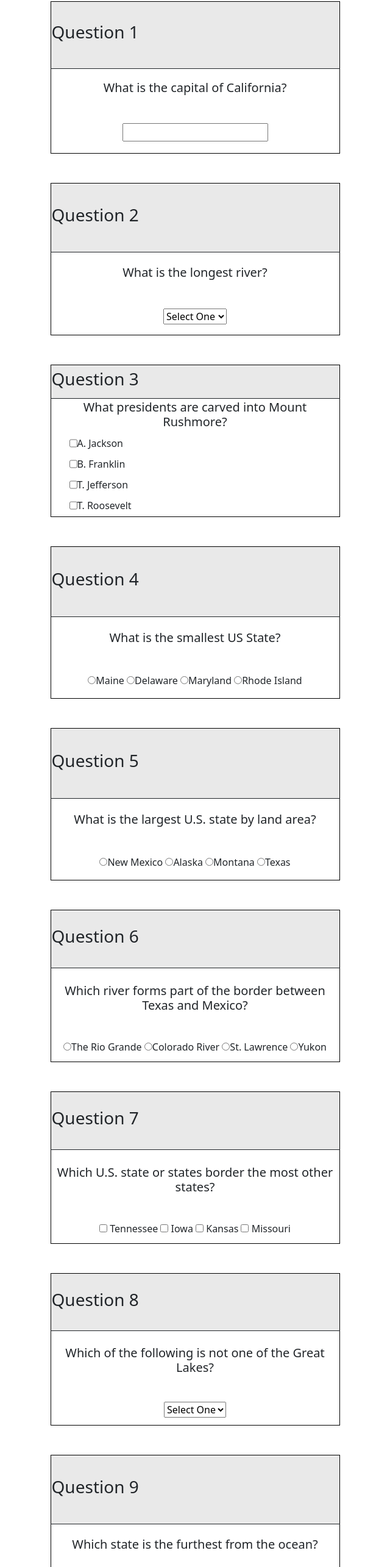
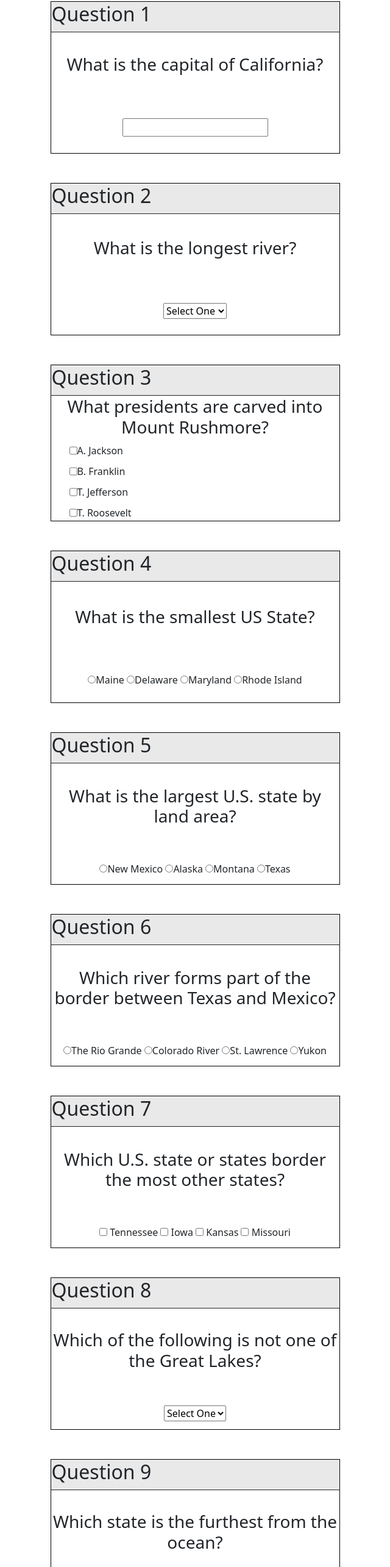
Before and after one commit to devjp507/devjp507.github.io, a plain HTML site: page hw2/index.html in a window 1280 px wide. Shown: the part 150-2720 px from the top of the page at 61% size, without its empty margins (320-960 px from the left). Drawn offline with nearby package versions, Linux system fonts and the light colour scheme.

Commit message:
Fixed Nu html checker errors

```diff
--- a/hw2/css/style.css
+++ b/hw2/css/style.css
@@ -5,11 +5,10 @@ table {
     height: 250px;
     width: 475px;
 }
-th{
+.th{
     background-color: rgba(128, 128, 128, 0.176);
-    padding-bottom: 5px;
-    padding-top: 5px;
     border-bottom: 1px solid;
+    height: 50px;
 }
 .qh{
     display: flex;
@@ -25,3 +24,6 @@ th{
 .q3i{
     display: flex;
  }
+ .hidden{
+    display: none;
+ }
--- a/hw2/index.html
+++ b/hw2/index.html
@@ -13,14 +13,14 @@
 
   <table>
     <tr>
-      <th>
+      <td class="th">
         <div id="q1Feedback"></div>
-        <h3 class="qh">Question 1<span id="q1pts"></span></h3>
-      </th>
+        <h2 class="qh">Question 1<span id="q1pts"></span></h2>
+      </td>
     </tr>
     <tr>
       <td>
-        <h5><span id="markImg1"></span>What is the capital of California?</h5>
+        <h3><span id="markImg1"></span>What is the capital of California?</h3>
       </td>
     </tr>
     <tr>
@@ -34,14 +34,14 @@
 
   <table>
     <tr>
-      <th>
+      <td class="th">
         <div id="q2Feedback"></div>
-        <h3 class="qh">Question 2<span id="q2pts"></span></h3>
-      </th>
+        <h2 class="qh">Question 2<span id="q2pts"></span></h2>
+      </td>
     </tr>
     <tr>
       <td>
-        <h5><span id="markImg2"></span>What is the longest river?</h5>
+        <h3><span id="markImg2"></span>What is the longest river?</h3>
       </td>
     </tr>
     <tr>
@@ -61,30 +61,30 @@
 
   <table>
     <tr>
-      <th>
+      <td class="th">
         <div id="q3Feedback"></div>
-        <h3 class="qh">Question 3<span id="q3pts"></span></h3>
-      </th>
+        <h2 class="qh">Question 3<span id="q3pts"></span></h2>
+      </td>
     </tr>
     <tr>
       <td>
-        <h5><span id="markImg3"></span>What presidents are carved into Mount Rushmore?</h5>
+        <h3><span id="markImg3"></span>What presidents are carved into Mount Rushmore?</h3>
       </td>
     </tr>
     <tr>
       <td id="q3">
-        <label class="q3i">
-        <input type="checkbox" id="Jackson"> <label for="Jackson">A. Jackson</label>
-        </label>
-        <label class="q3i">
-        <input type="checkbox" id="Franklin"> <label for="Franklin">B. Franklin</label>
-        </label>
-        <label class="q3i">
-        <input type="checkbox" id="Jefferson"> <label for="Jefferson">T. Jefferson</label>
-        </label>
-        <label class="q3i">
-        <input type="checkbox" id="Roosevelt"> <label for="Roosevelt">T. Roosevelt</label>
-        </label>
+        <span class="q3i">
+          <input type="checkbox" id="Jackson"> <label for="Jackson">A. Jackson</label>
+        </span>
+        <span class="q3i">
+          <input type="checkbox" id="Franklin"> <label for="Franklin">B. Franklin</label>
+        </span>
+        <span class="q3i">
+          <input type="checkbox" id="Jefferson"> <label for="Jefferson">T. Jefferson</label>
+        </span>
+        <span class="q3i">
+          <input type="checkbox" id="Roosevelt"> <label for="Roosevelt">T. Roosevelt</label>
+        </span>
       </td>
     </tr>
   </table>
@@ -93,14 +93,14 @@
 
   <table>
     <tr>
-      <th>
+      <td class="th">
         <div id="q4Feedback"></div>
-        <h3 class="qh">Question 4<span id="q4pts"></span></h3>
-      </th>
+        <h2 class="qh">Question 4<span id="q4pts"></span></h2>
+      </td>
     </tr>
     <tr>
       <td>
-        <h5><span id="markImg4"></span>What is the smallest US State?</h5>
+        <h3><span id="markImg4"></span>What is the smallest US State?</h3>
       </td>
     </tr>
     <tr>
@@ -114,14 +114,14 @@
 
   <table>
     <tr>
-      <th>
+      <td class="th">
         <div id="q5Feedback"></div>
-        <h3 class="qh">Question 5<span id="q5pts"></span></h3>
-      </th>
+        <h2 class="qh">Question 5<span id="q5pts"></span></h2>
+      </td>
     </tr>
     <tr>
       <td>
-        <h5><span id="markImg5"></span>What is the largest U.S. state by land area?</h5>
+        <h3><span id="markImg5"></span>What is the largest U.S. state by land area?</h3>
       </td>
     </tr>
     <tr>
@@ -135,14 +135,14 @@
 
   <table>
     <tr>
-      <th>
+      <td class="th">
         <div id="q6Feedback"></div>
-        <h3 class="qh">Question 6<span id="q6pts"></span></h3>
-      </th>
+        <h2 class="qh">Question 6<span id="q6pts"></span></h2>
+      </td>
     </tr>
     <tr>
       <td>
-        <h5><span id="markImg6"></span>Which river forms part of the border between Texas and Mexico?</h5>
+        <h3><span id="markImg6"></span>Which river forms part of the border between Texas and Mexico?</h3>
       </td>
     </tr>
     <tr>
@@ -156,14 +156,14 @@
 
   <table>
     <tr>
-      <th>
+      <td class="th">
         <div id="q7Feedback"></div>
-        <h3 class="qh">Question 7<span id="q7pts"></span></h3>
-      </th>
+        <h2 class="qh">Question 7<span id="q7pts"></span></h2>
+      </td>
     </tr>
     <tr>
       <td>
-        <h5><span id="markImg7"></span>Which U.S. state or states border the most other states?</h5>
+        <h3><span id="markImg7"></span>Which U.S. state or states border the most other states?</h3>
       </td>
     </tr>
     <tr>
@@ -180,14 +180,14 @@
 
   <table>
     <tr>
-      <th>
+      <td class="th">
         <div id="q8Feedback"></div>
-        <h3 class="qh">Question 8<span id="q8pts"></span></h3>
-      </th>
+        <h2 class="qh">Question 8<span id="q8pts"></span></h2>
+      </td>
     </tr>
     <tr>
       <td>
-        <h5><span id="markImg8"></span>Which of the following is not one of the Great Lakes?</h5>
+        <h3><span id="markImg8"></span>Which of the following is not one of the Great Lakes?</h3>
       </td>
     </tr>
     <tr>
@@ -208,14 +208,14 @@
 
   <table>
     <tr>
-      <th>
+      <td class="th">
         <div id="q9Feedback"></div>
-        <h3 class="qh">Question 9<span id="q9pts"></span></h3>
-      </th>
+        <h2 class="qh">Question 9<span id="q9pts"></span></h2>
+      </td>
     </tr>
     <tr>
       <td>
-        <h5><span id="markImg9"></span>Which state is the furthest from the ocean?</h5>
+        <h3><span id="markImg9"></span>Which state is the furthest from the ocean?</h3>
       </td>
     </tr>
     <tr>
@@ -236,14 +236,14 @@
 
   <table>
     <tr>
-      <th>
+      <td class="th">
         <div id="q10Feedback"></div>
-        <h3 class="qh">Question 10<span id="q10pts"></span></h3>
-      </th>
+        <h2 class="qh">Question 10<span id="q10pts"></span></h2>
+      </td>
     </tr>
     <tr>
       <td>
-        <h5><span id="markImg10"></span>What is the flattest state?</h5>
+        <h3><span id="markImg10"></span>What is the flattest state?</h3>
       </td>
     </tr>
     <tr>
@@ -255,12 +255,12 @@
 
   <br><br>
 
-  <h3 id="validationFdbk" class="bg-danger text-white"></h3>
+  <h3 id="validationFdbk" class="bg-danger text-white" class="hidden"></h3>
   <button class="btn btn-outline-primary">Submit Quiz</button>
-  <h2 id="totalScore" class="text-info"></h2>
-  <h2 id="above80"></h2>
+  <h2 id="totalScore" class="text-info" class="hidden"></h2>
+  <h2 id="above80" class="hidden"></h2>
 
-  <h3 id="totalAttempts"></h3>
+  <h3 id="totalAttempts" class="hidden"></h3>
 
   <script src="js/script.js"></script>
 </body>
--- a/hw2/js/script.js
+++ b/hw2/js/script.js
@@ -134,6 +134,11 @@ function gradeQuiz() {
     document.querySelector("#above80").textContent = "Congratulations on getting " + finalPercentage + "%!!";
   }
 
+  document.querySelector("#validationFdbk").classList.remove('hidden');
+  document.querySelector("#totalScore").classList.remove('hidden');
+  document.querySelector("#totalAttempts").classList.remove('hidden');
+  document.querySelector("#above80").classList.remove('hidden');
+
   document.querySelector("#totalScore").textContent = `Total Score: ${score}`;
 
   attempts++;
```
